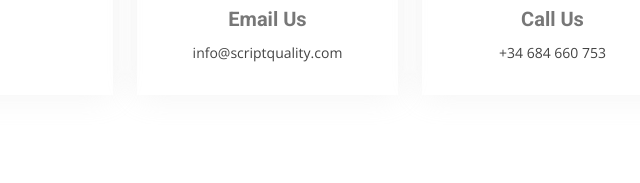
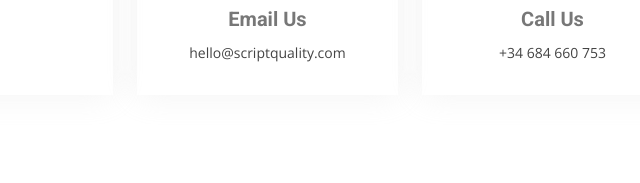
Before and after one commit to tomasfly/scriptq, a plain HTML site: page index.html in a window 1280 px wide. Shown: the part 5617-5800 px from the top of the page, 515-1155 px from the left. Drawn offline with nearby package versions, Linux system fonts and the light colour scheme.

Commit message:
Update index.html

```diff
--- a/index.html
+++ b/index.html
@@ -553,7 +553,7 @@
             <div class="info-box  mb-4">
               <i class="bx bx-envelope"></i>
               <h3>Email Us</h3>
-              <p>info@scriptquality.com</p>
+              <p>hello@scriptquality.com</p>
             </div>
           </div>
 
```
